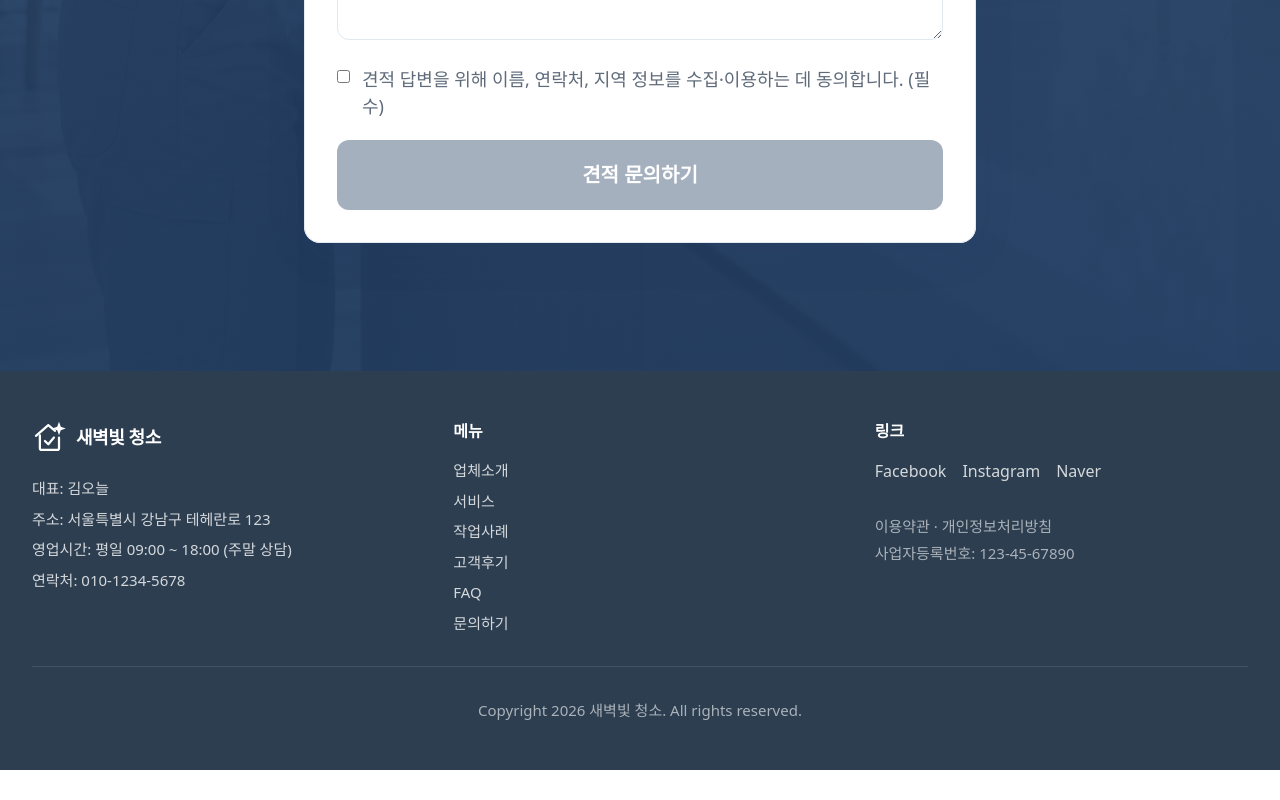
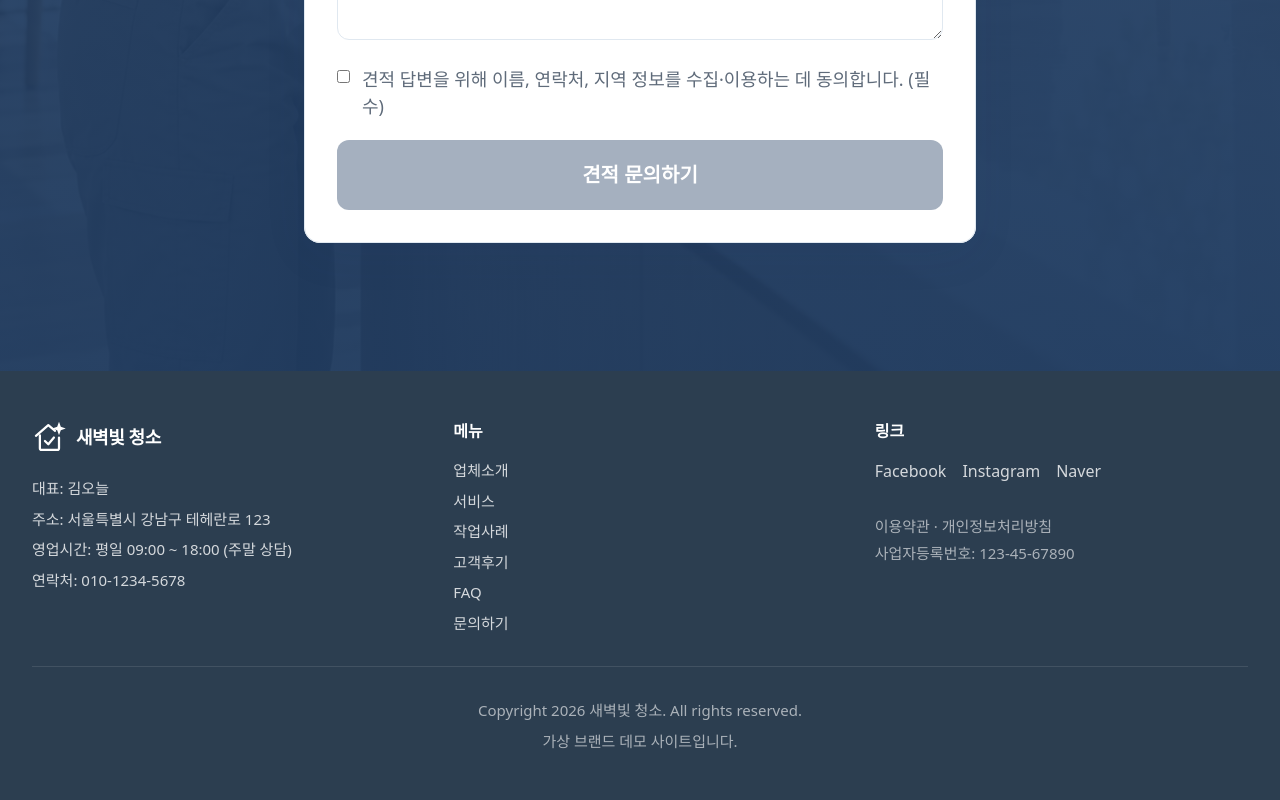
Before and after one commit to leedonghyun79/dawnlight_cleaning, a Next.js app: page / in a window 1280 px wide. Shown: the part 8364-9164 px from the top of the page. Before the commit the page ends 9134 px from the top, so only its background shows below. Built offline with nearby package versions, Linux system fonts and the light colour scheme; a web font is replaced by a local one.

Commit message:
가상 브랜드 데모 사이트 문구 추가

```diff
--- a/src/components/common/Footer.tsx
+++ b/src/components/common/Footer.tsx
@@ -65,6 +65,7 @@ export default function Footer() {
         {/* Copyright */}
         <div className="border-t border-white/10 pt-8 text-center text-sm text-white/60">
           <p>Copyright 2026 {company.name}. All rights reserved.</p>
+          <p className="mt-2">가상 브랜드 데모 사이트입니다.</p>
         </div>
       </div>
     </footer>
```
